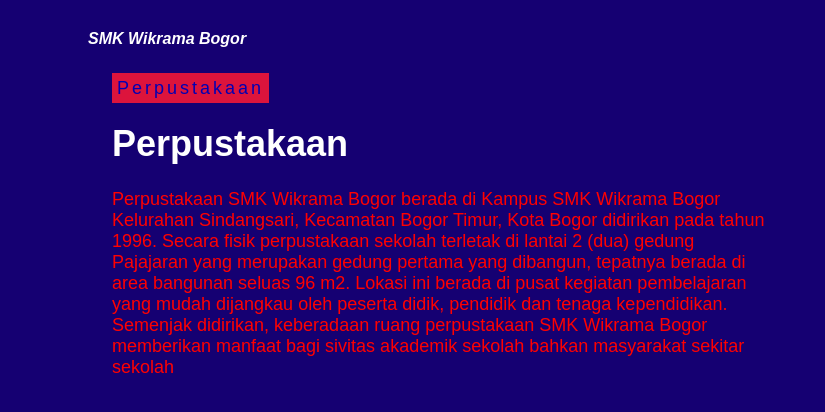
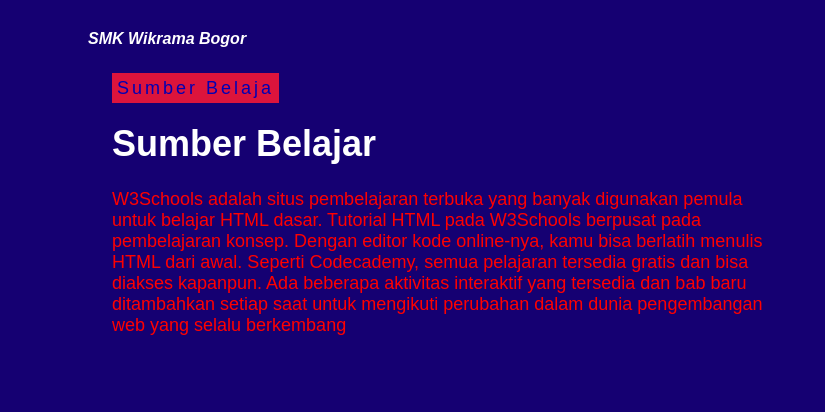
Before and after one commit to fallahart31/Fallahrohman14, a plain HTML site: page SumberBelajar.html in a window 1280 px wide. Shown: the full height of the page, 0-825 px from the left. Drawn offline with Linux system fonts and the light colour scheme.

Commit message:
Update SumberBelajar.html

```diff
--- a/SumberBelajar.html
+++ b/SumberBelajar.html
@@ -19,15 +19,21 @@
                 <div class="text1">
                     <div class="text">
                         <p id="tag">
-                            <mark>Perpustakaan</mark>
+                            <mark>Sumber Belaja</mark>
                         </p>
-                        <h1>Perpustakaan</h1>
-                        <p class="genshin">Perpustakaan SMK Wikrama Bogor berada di Kampus SMK Wikrama Bogor Kelurahan Sindangsari, Kecamatan Bogor Timur, Kota Bogor  didirikan pada tahun 1996.  Secara fisik perpustakaan sekolah terletak di lantai 2 (dua) gedung Pajajaran yang merupakan gedung pertama yang dibangun, tepatnya berada di area bangunan seluas 96 m2. Lokasi ini berada di pusat kegiatan pembelajaran yang mudah dijangkau oleh peserta didik, pendidik dan tenaga kependidikan. Semenjak didirikan, keberadaan ruang perpustakaan SMK Wikrama Bogor memberikan manfaat bagi sivitas akademik sekolah bahkan masyarakat sekitar sekolah
+                        <h1>Sumber Belajar</h1>
+                        <p class="genshin">W3Schools adalah situs pembelajaran terbuka yang banyak digunakan pemula untuk belajar HTML dasar.
+
+                            Tutorial HTML pada W3Schools berpusat pada pembelajaran konsep. Dengan editor kode online-nya, kamu bisa berlatih menulis HTML dari awal.
+
+                            Seperti Codecademy, semua pelajaran tersedia gratis dan bisa diakses kapanpun.
+
+                            Ada beberapa aktivitas interaktif yang tersedia dan bab baru ditambahkan setiap saat untuk mengikuti perubahan dalam dunia pengembangan web yang selalu berkembang
 
 
 
                         </p>
                     </div>
                 </div>
-                <img src="img/logo.wk.png">
+                <img src="W3.png">
             </div>
```
